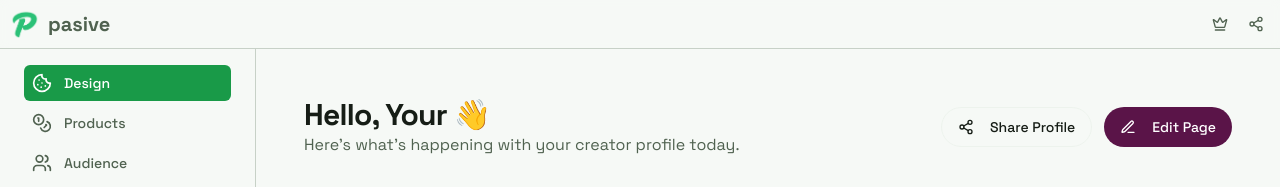
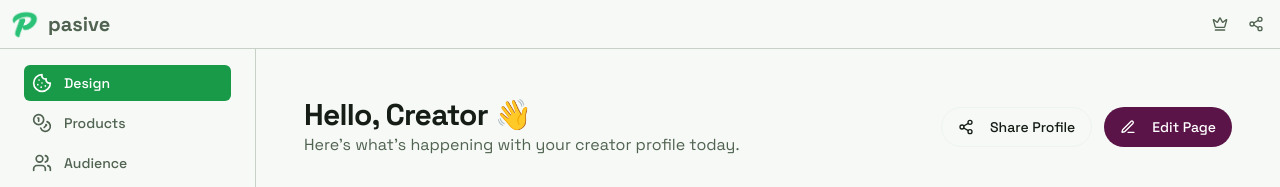
Before and after one commit to Cybvr/pasiveco, a Next.js app: page /dashboard in a window 1280 px wide. Shown: the top 187 px of the page. Built offline with nearby package versions, Linux system fonts and the light colour scheme; no server answers; a web font is replaced by a local one.

Commit message:
fix: welcome message logic to pull real first name

```diff
--- a/app/dashboard/page.tsx
+++ b/app/dashboard/page.tsx
@@ -102,7 +102,11 @@ function App() {
       {/* Header & Welcome */}
       <div className="flex flex-col md:flex-row justify-between items-start md:items-center gap-4">
         <div>
-          <h1 className="text-3xl font-bold tracking-tight">Hello, {profileData.displayName.split(' ')[0]} 👋</h1>
+          <h1 className="text-3xl font-bold tracking-tight">
+            Hello, {profileData.displayName && profileData.displayName !== "Your Name"
+              ? profileData.displayName.split(' ')[0]
+              : (user?.displayName?.split(' ')[0] || "Creator")} 👋
+          </h1>
           <p className="text-muted-foreground">Here&apos;s what&apos;s happening with your creator profile today.</p>
         </div>
         <div className="flex items-center gap-3">
```
